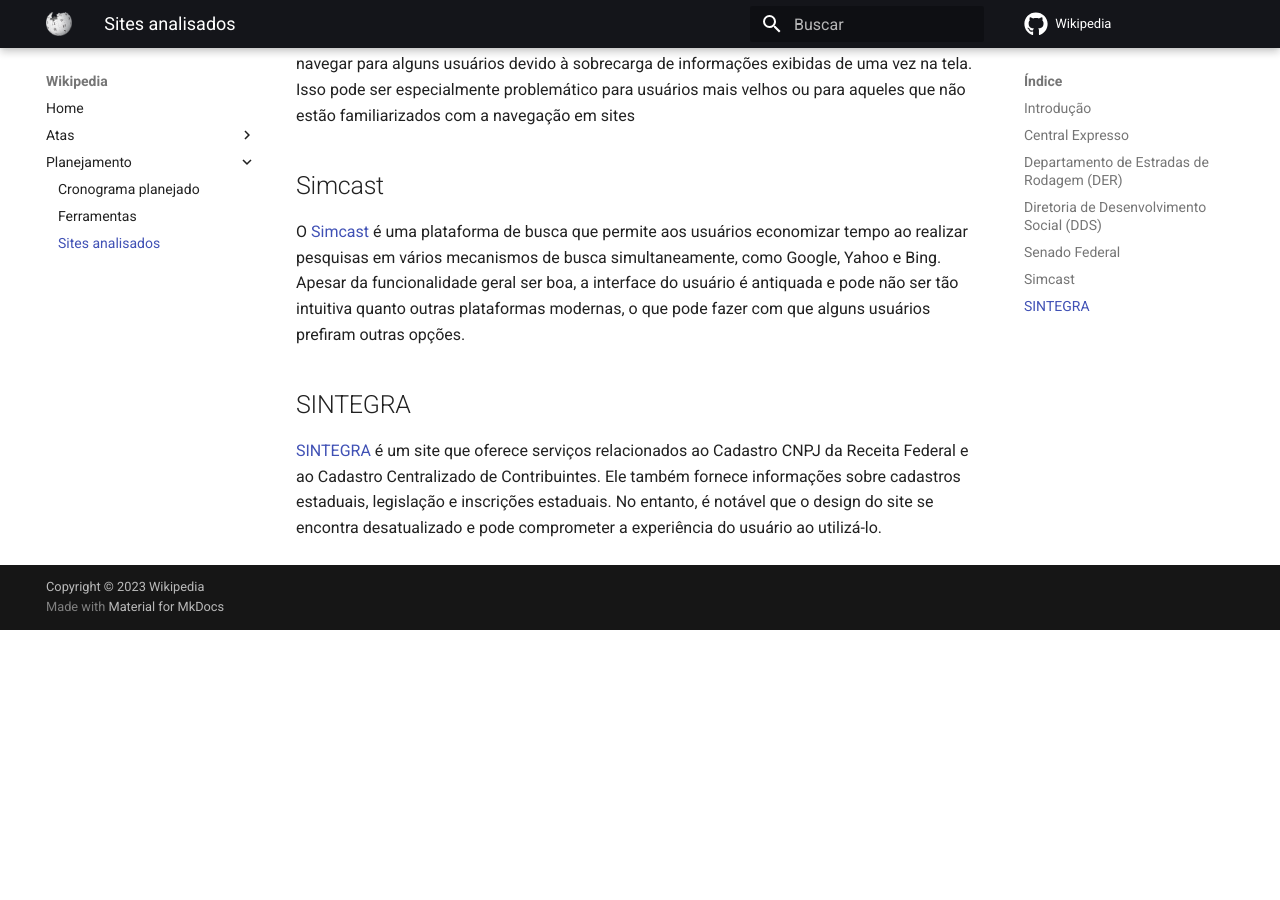
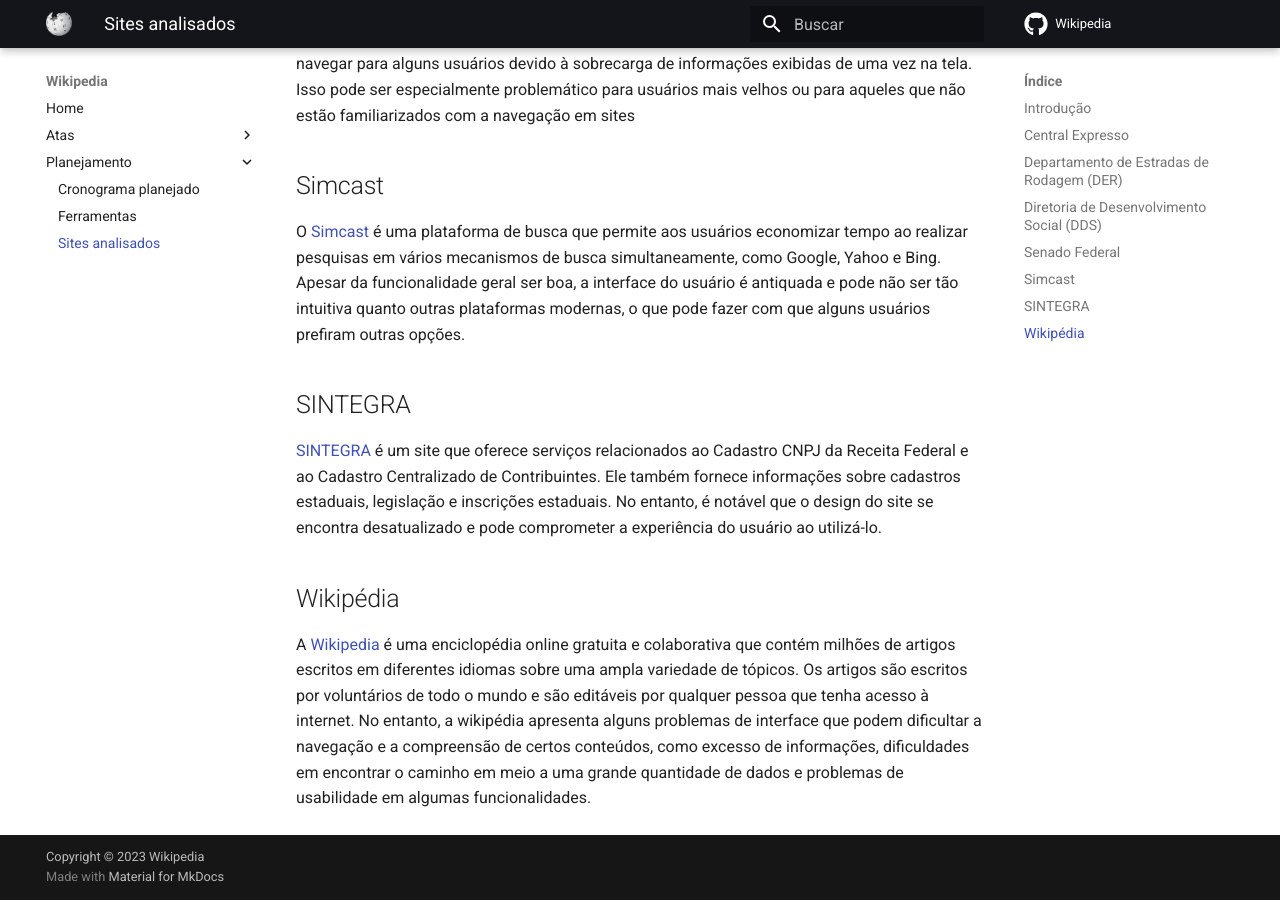
Before and after one commit to Interacao-Humano-Computador/2023.1-Wikipedia, an MkDocs documentation site: the page built from docs/planejamento/sitesAnalisados.md, in a window 1280 px wide and 900 px high, scrolled down 1183 px. Built offline with MkDocs 1.6.1 and Material for MkDocs 9.7.7, drawn with Linux system fonts in a browser that asks for light colours; comment, search, counter and statistics services are not loaded; before the commit the page ends 1813 px from its top, so only the background shows below that.

Commit message:
adiciona Wikipédia em sites analisados

```diff
--- a/docs/planejamento/sitesAnalisados.md
+++ b/docs/planejamento/sitesAnalisados.md
@@ -25,3 +25,7 @@
 ## SINTEGRA
 
 [SINTEGRA](http://www.sintegra.gov.br/ "Link para o site deo SINTEGRA") é um site que oferece serviços relacionados ao Cadastro CNPJ da Receita Federal e ao Cadastro Centralizado de Contribuintes. Ele também fornece informações sobre cadastros estaduais, legislação e inscrições estaduais. No entanto, é notável que o design do site se encontra desatualizado e pode comprometer a experiência do usuário ao utilizá-lo.
+
+## Wikipédia
+
+A [Wikipedia](https://pt.wikipedia.org/ "Link para o site da Wikipédia") é uma enciclopédia online gratuita e colaborativa que contém milhões de artigos escritos em diferentes idiomas sobre uma ampla variedade de tópicos. Os artigos são escritos por voluntários de todo o mundo e são editáveis por qualquer pessoa que tenha acesso à internet. No entanto, a wikipédia apresenta alguns problemas de interface que podem dificultar a navegação e a compreensão de certos conteúdos, como excesso de informações, dificuldades em encontrar o caminho em meio a uma grande quantidade de dados e problemas de usabilidade em algumas funcionalidades.
```
